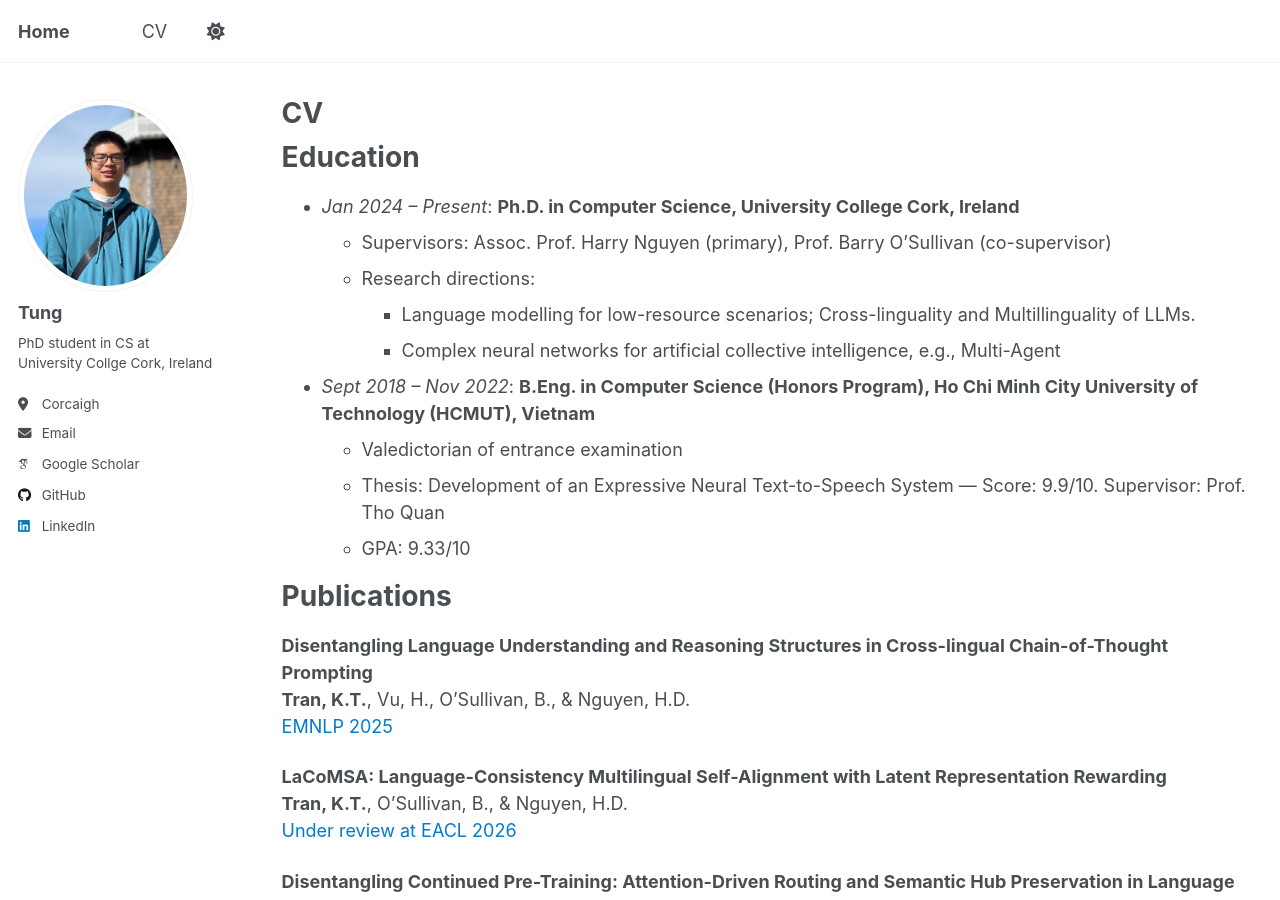
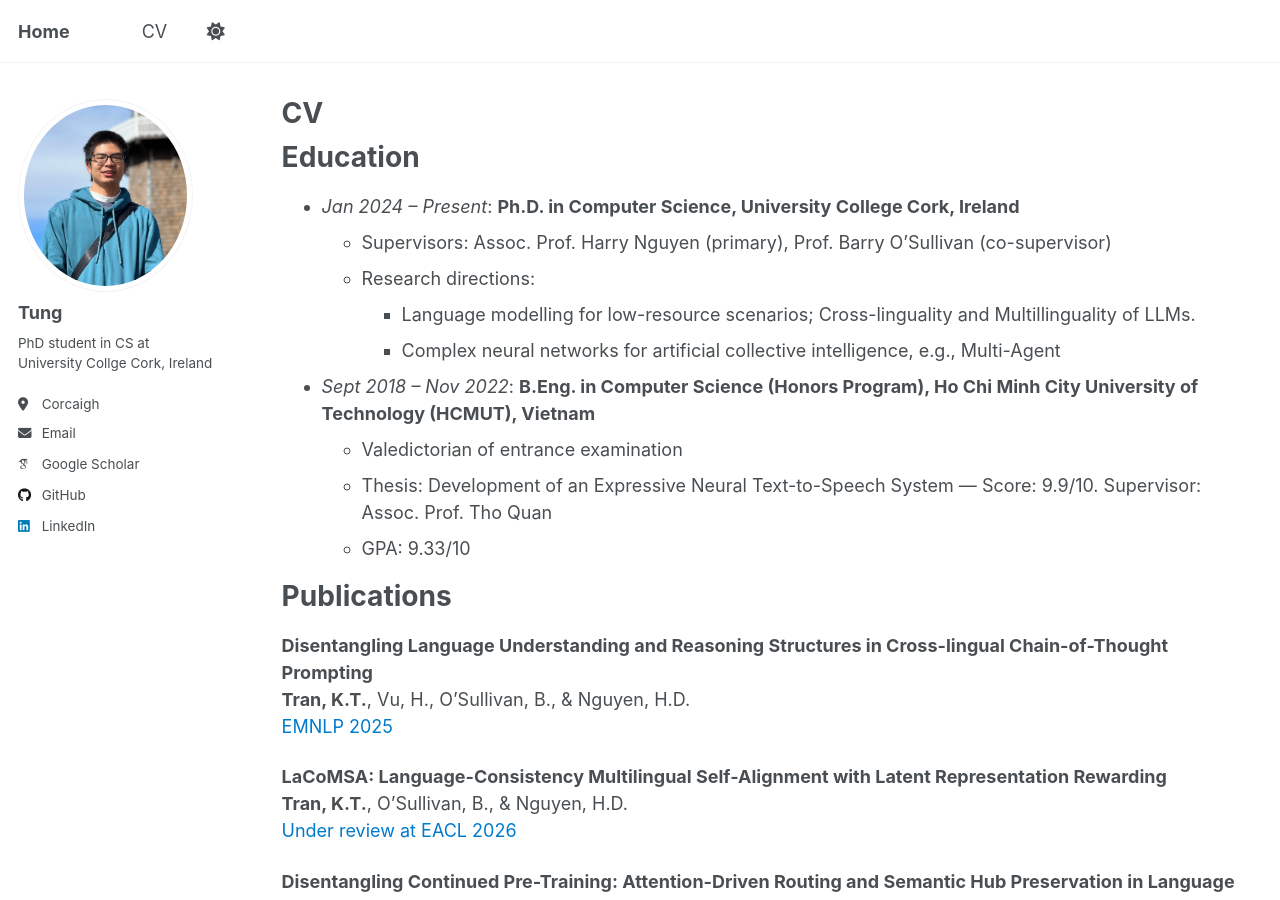
Before and after one commit to KhanhTungTran/KhanhTungTran.github.io, a Jekyll site: the page built from _pages/cv.md, in a window 1280 px wide and 900 px high. Built offline with Jekyll 4.4.1, drawn with Linux system fonts in a browser that asks for light colours; some web fonts are replaced; a script that is not in the unit is left out.

Commit message:
Update cv.md

```diff
--- a/_pages/cv.md
+++ b/_pages/cv.md
@@ -18,7 +18,7 @@ Education
     * Complex neural networks for artificial collective intelligence, e.g., Multi-Agent
 * *Sept 2018 – Nov 2022*: **B.Eng. in Computer Science (Honors Program), Ho Chi Minh City University of Technology (HCMUT), Vietnam**
   * Valedictorian of entrance examination
-  * Thesis: Development of an Expressive Neural Text-to-Speech System — Score: 9.9/10. Supervisor: Prof. Tho Quan
+  * Thesis: Development of an Expressive Neural Text-to-Speech System — Score: 9.9/10. Supervisor: Assoc. Prof. Tho Quan
   * GPA: 9.33/10
 
 Publications
```
